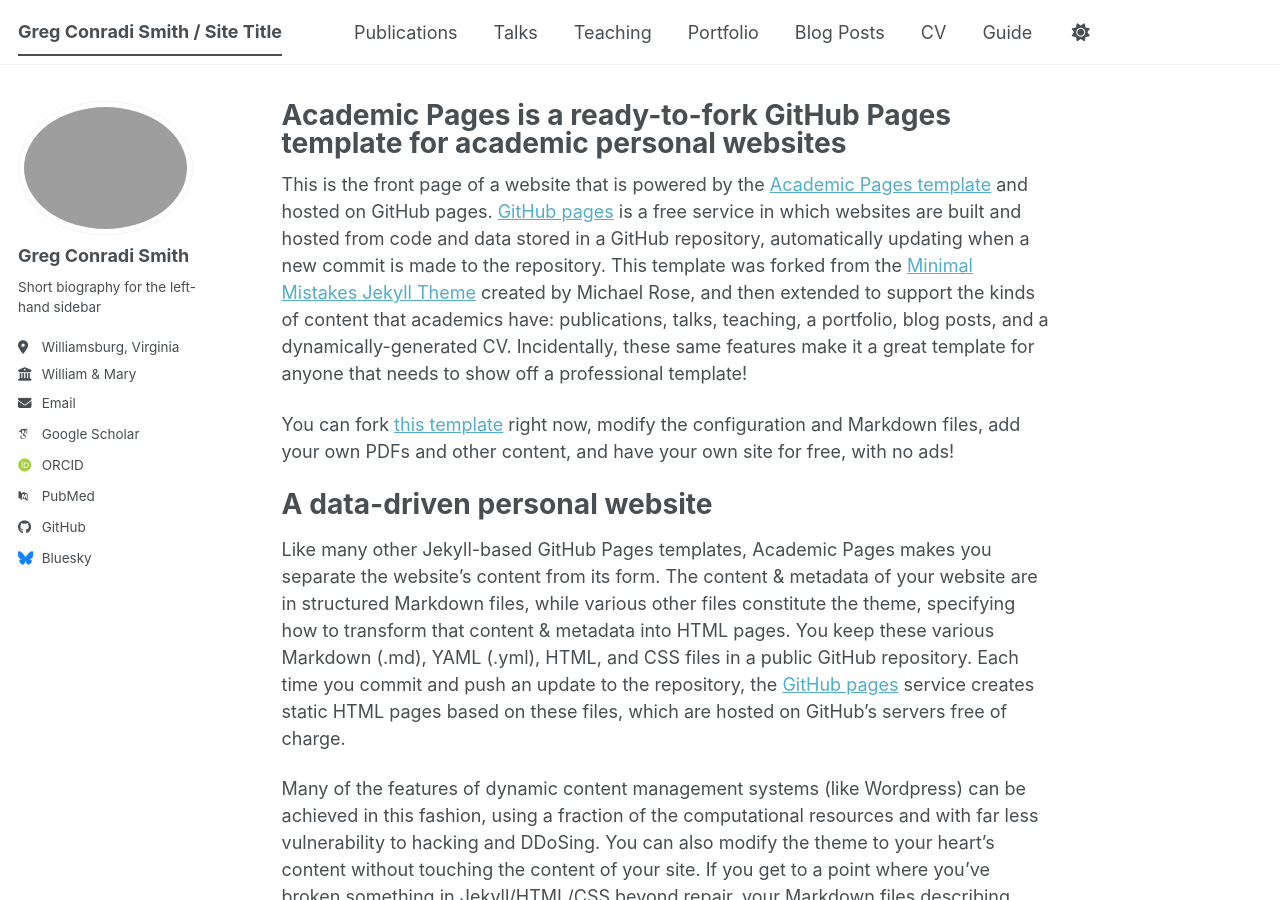
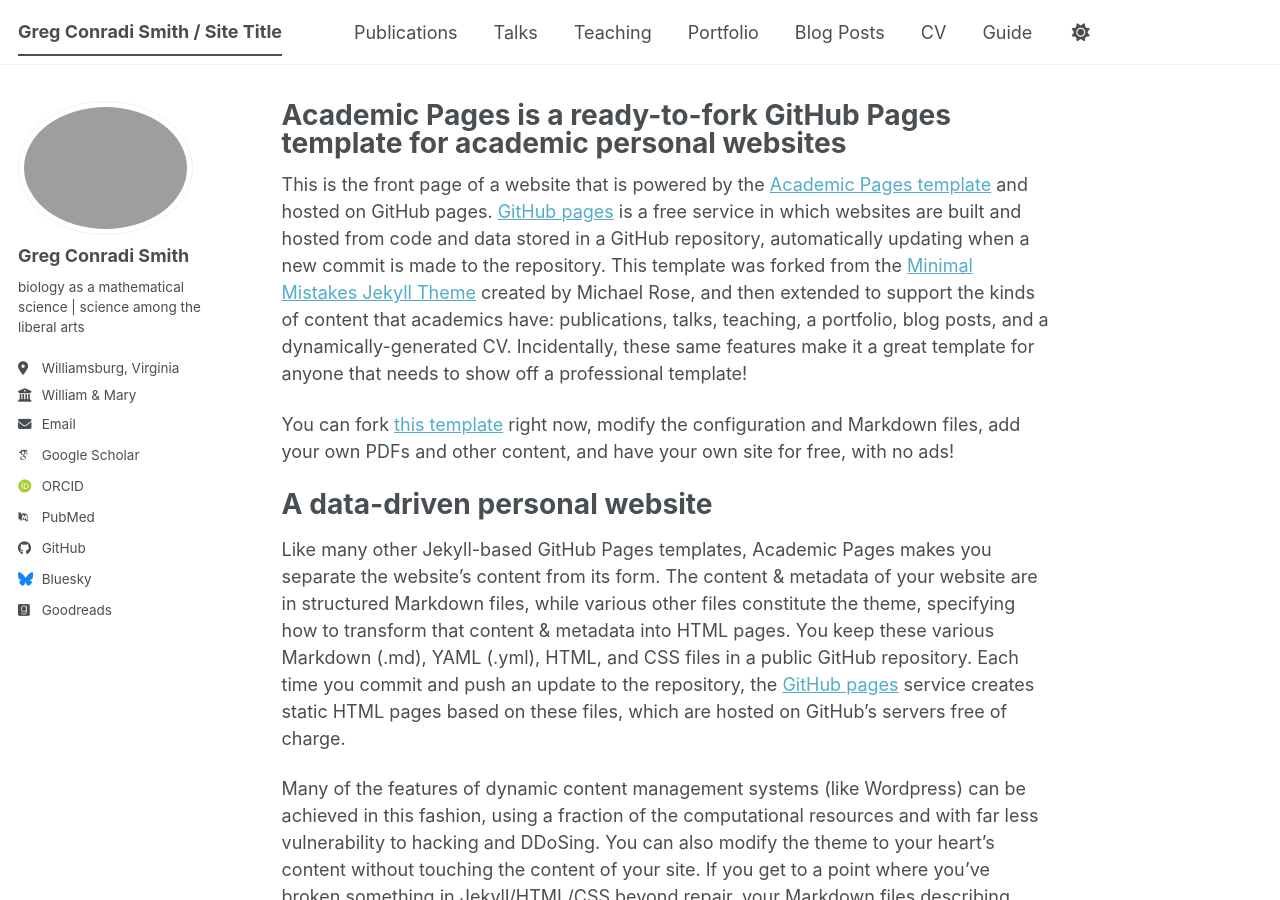
Before and after one commit to gregconradismith/gregconradismith.github.io, a Jekyll site: the page built from _pages/about.md, in a window 1280 px wide and 900 px high. Built offline with Jekyll 4.4.1, drawn with Linux system fonts in a browser that asks for light colours; some web fonts are replaced; a script bundle is joined from its source files by our own code; library files that are not in the unit come from our copies; some of the changed lines change nothing that is shown.

Commit message:
Modify bio and social media usernames
Updated personal information in the configuration file.

```diff
--- a/_config.yml
+++ b/_config.yml
@@ -26,7 +26,7 @@
   avatar           : "profile.png"
   name             : "Greg Conradi Smith"
   pronouns         : # example: "she/her"
-  bio              : "Short biography for the left-hand sidebar"
+  bio              : "biology as a mathematical science | science among the liberal arts"
   location         : "Williamsburg, Virginia"
   employer         : "William & Mary"
   uri              : # URL
@@ -51,7 +51,7 @@
   bitbucket        : # Username - Update with your username on the site
   codepen          : # Username
   dribbble         : # Username
-  github           : "academicpages"
+  github           : "gregconradismith"
   kaggle           : # Username
   stackoverflow    : # User number or user number and name (i.e., use "1" or "1/jeff-atwood")
 
@@ -61,7 +61,7 @@
   facebook         : # Username
   flickr           : # Username
   foursquare       : # Username
-  goodreads        : # Username
+  goodreads        : "Greg Conradi Smith"
   google_plus      : # Username
   keybase          : # Username
   instagram        : # Username
```
